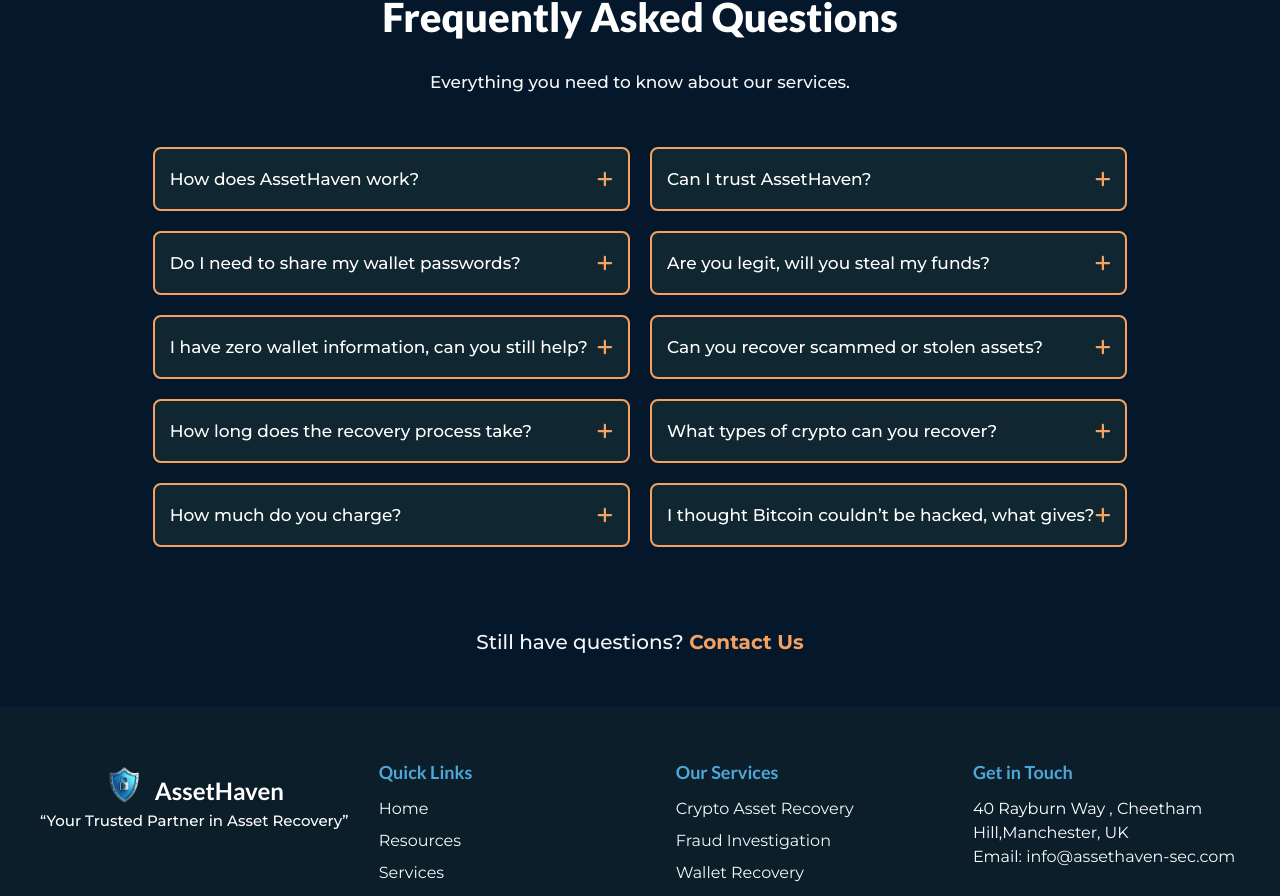
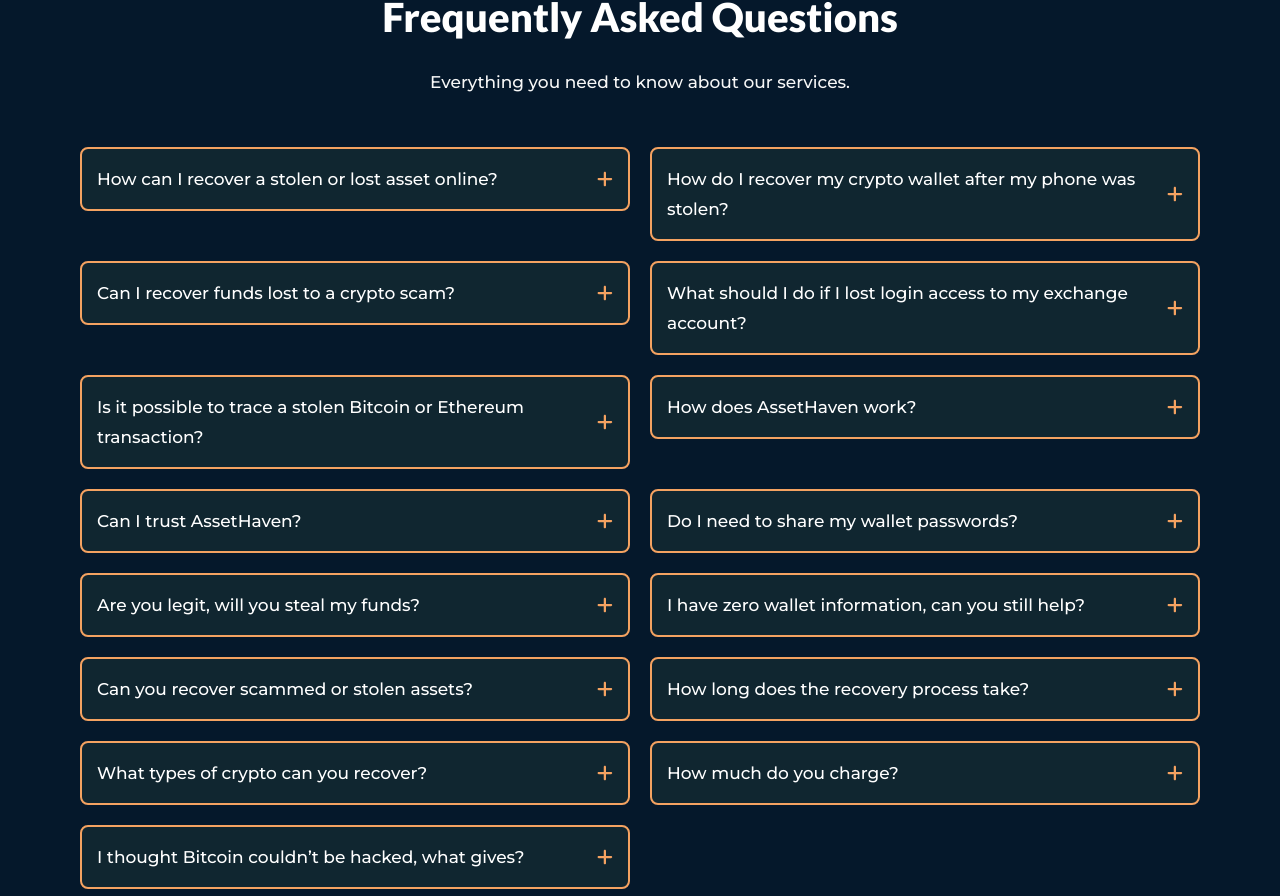
Before and after one commit to iamfloxyp/AssetHaven, a React (Vite) app: page /resources in a window 1280 px wide. Shown: the part 1072-1968 px from the top of the page. Built offline with nearby package versions, Linux system fonts and the light colour scheme.

Commit message:
Feat:Add a google crawler

```diff
--- a/src/Components/FAQ.jsx
+++ b/src/Components/FAQ.jsx
@@ -1,9 +1,31 @@
-import { useState } from "react";
+import { useState, useEffect } from "react";
 import { FontAwesomeIcon } from "@fortawesome/react-fontawesome";
 import { faPlus, faMinus } from "@fortawesome/free-solid-svg-icons";
 import { Link } from "react-router-dom";
 
 const faqs = [
+  {
+    question: "How can I recover a stolen or lost asset online?",
+    answer: "At AssetHaven, we help individuals recover stolen or lost digital assets. Our recovery process involves blockchain forensics, legal support, and exchange partnerships. Start by submitting your recovery case through our contact page."
+  },
+  {
+    question: "How do I recover my crypto wallet after my phone was stolen?",
+    answer: "If your phone was stolen and you lost access to your crypto wallet, AssetHaven can assist. We verify ownership, trace blockchain activity, and guide you through wallet recovery using secure methods."
+  },
+  {
+    question: "Can I recover funds lost to a crypto scam?",
+    answer: "Yes! AssetHaven helps track and recover funds lost to fake investment platforms or impersonators. We use smart investigation tools to follow the money trail and work with trusted partners to retrieve your assets."
+  },
+  {
+    question: "What should I do if I lost login access to my exchange account?",
+    answer: "If you've been locked out of your crypto exchange, our team can help reset access by contacting the exchange with proof of ownership and recovery documentation."
+  },
+  {
+    question: "Is it possible to trace a stolen Bitcoin or Ethereum transaction?",
+    answer: "Absolutely. AssetHaven uses blockchain analytics tools to trace stolen crypto transactions and work with exchanges or authorities to freeze or recover the funds."
+  },
+
+  // Original FAQs
   { question: "How does AssetHaven work?", answer: "AssetHaven specializes in recovering lost, stolen, or inaccessible crypto assets. Our team of experts utilizes blockchain analysis, legal channels, and cybersecurity tools to trace and restore your funds." },
   { question: "Can I trust AssetHaven?", answer: "Absolutely! We are a legitimate company with years of experience in asset recovery. Our team operates with full transparency, and we never request private keys or sensitive login details." },
   { question: "Do I need to share my wallet passwords?", answer: "No, we will never ask for your wallet password or private key. We use blockchain forensics and legal methods to track and recover your funds." },
@@ -13,15 +35,38 @@
   { question: "How long does the recovery process take?", answer: "Recovery time depends on the complexity of the case. Some cases resolve in days, while others require weeks or months. We provide regular updates throughout the process." },
   { question: "What types of crypto can you recover?", answer: "We support recovery for all major cryptocurrencies, including Bitcoin, Ethereum, USDT, and others." },
   { question: "How much do you charge?", answer: "We operate on a success-based fee structure. This means you only pay if we successfully recover your assets. The percentage varies depending on case complexity." },
-  { question: "I thought Bitcoin couldn’t be hacked, what gives?", answer: "Bitcoin itself is secure, but scams, phishing attacks, and exchange hacks can lead to losses. We help victims retrieve their funds through advanced blockchain analysis and partnerships." },
+  { question: "I thought Bitcoin couldn’t be hacked, what gives?", answer: "Bitcoin itself is secure, but scams, phishing attacks, and exchange hacks can lead to losses. We help victims retrieve their funds through advanced blockchain analysis and partnerships." }
 ];
 
 const FAQ = ({ pageVariant }) => {
-  const [activeIndex, setActiveIndex] = useState(null); // Keeps track of the currently expanded item
+  const [activeIndex, setActiveIndex] = useState(null);
 
   const toggleAnswer = (index) => {
-    setActiveIndex((prevIndex) => (prevIndex === index ? null : index)); // Ensures only one opens at a time
+    setActiveIndex((prevIndex) => (prevIndex === index ? null : index));
   };
+
+  // Add FAQ Schema for SEO
+  useEffect(() => {
+    const script = document.createElement("script");
+    script.type = "application/ld+json";
+    script.innerHTML = JSON.stringify({
+      "@context": "https://schema.org",
+      "@type": "FAQPage",
+      "mainEntity": faqs.map(faq => ({
+        "@type": "Question",
+        "name": faq.question,
+        "acceptedAnswer": {
+          "@type": "Answer",
+          "text": faq.answer
+        }
+      }))
+    });
+    document.head.appendChild(script);
+
+    return () => {
+      document.head.removeChild(script);
+    };
+  }, []);
 
   return (
     <section className={`faq-section ${pageVariant === "resources" ? "faq-resources" : "faq-home"}`}>
@@ -53,4 +98,4 @@
   );
 };
 
-export default FAQ;``
+export default FAQ;
```
Also changed, not shown: robots.txt (added).
